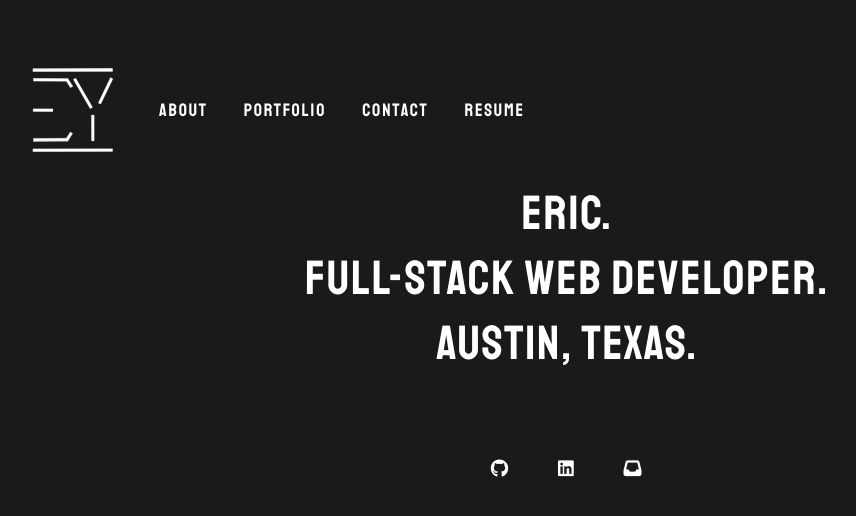
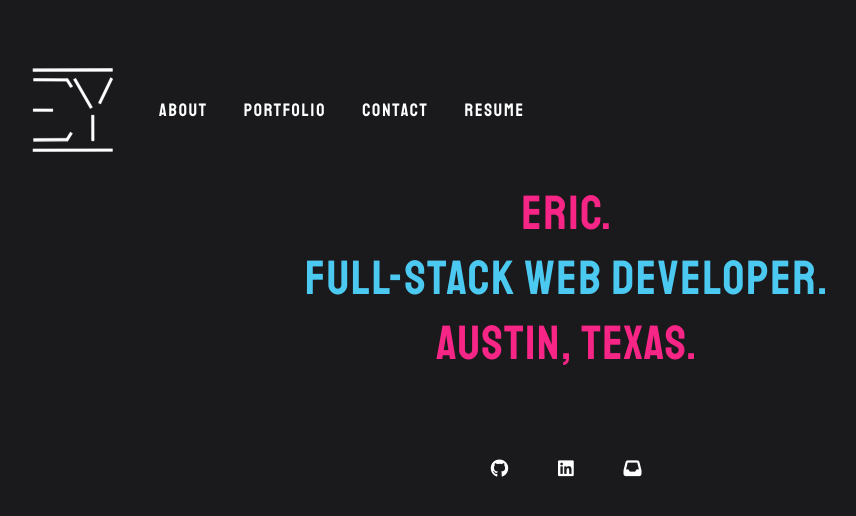
Before and after one commit to ericy98/react-portfolio, a React (Create React App) app in the folder client/: page / in a window 1280 px wide. Shown: the top 516 px of the page, without its empty margins (73-929 px from the left). Built offline with nearby package versions, Linux system fonts and the light colour scheme.

Commit message:
add in new main colors for nav and home

```diff
--- a/client/src/components/Homepage/index.js
+++ b/client/src/components/Homepage/index.js
@@ -4,13 +4,13 @@ function Home() {
     return (
         <div className="text-center py-2 homeBG">
             <div>
-                <h1>Eric.</h1>
+                <h1 className="head1">Eric.</h1>
             </div>
             <div>
-                <h1>Full-Stack Web Developer.</h1>
+                <h1 className="head2">Full-Stack Web Developer.</h1>
             </div>
             <div>
-                <h1>Austin, Texas.</h1>
+                <h1 className="head1">Austin, Texas.</h1>
             </div>
         </div>
     )
--- a/client/src/index.css
+++ b/client/src/index.css
@@ -84,7 +84,7 @@ p {
 
 a:hover {
   text-decoration: none;
-  color: var(--secondary);
+  color: var(--pop);
 }
 
 header a {
@@ -141,7 +141,7 @@ input {
 }
 
 input:focus {
-  border: 1px solid var(--secondary);
+  border: 1px solid var(--pop);
   box-shadow: 0 0 .25rem rgba(0, 0, 0, .5);
 }
 
@@ -169,7 +169,7 @@ textarea {
 }
 
 textarea:focus {
-  border: 1px solid var(--secondary);
+  border: 1px solid var(--pop);
   box-shadow: 0 0 .25rem rgba(0, 0, 0, .5);
 }
 
@@ -364,13 +364,21 @@ footer a:hover {
 }
 
 .nav-link.active {
- border: 2px solid var(--secondary);
+ border: 2px solid var(--tertiary);
 }
 
 .who,
 .what,
 .contact {
   color: var(--pop);
+}
+
+.head1 {
+  color: var(--pop);
+}
+
+.head2 {
+  color: var(--tertiary)
 }
 
 @media only screen and (max-width: 700px) {
```
